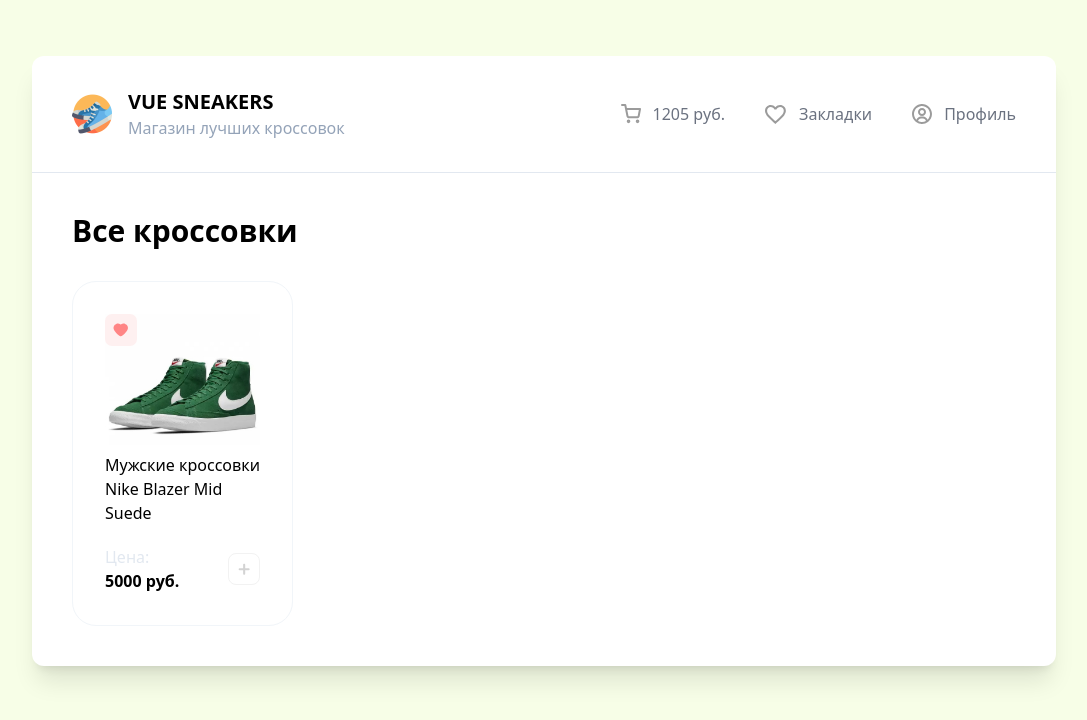
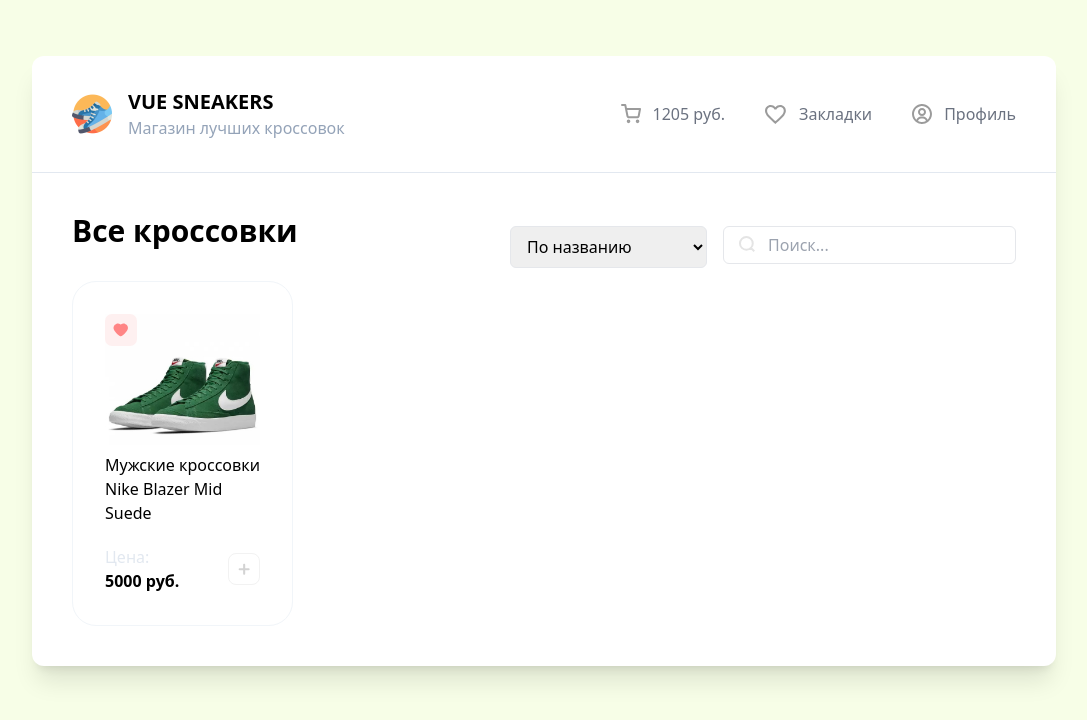
Before and after one commit to GviDoN94/sneakers, a Vue app: page / in a window 1280 px wide. Shown: the top 720 px of the page, without its empty margins (96-1183 px from the left). Built offline with nearby package versions, Linux system fonts and the light colour scheme.

Commit message:
The search and sorting layout added

```diff
--- a/src/App.vue
+++ b/src/App.vue
@@ -4,7 +4,30 @@
     <Header />
 
     <div class="p-10">
-      <h2 class="text-3xl font-bold mb-8">Все кроссовки</h2>
+      <div class="flex justify-between items-center">
+        <h2 class="text-3xl font-bold mb-8">Все кроссовки</h2>
+
+        <div class="flex gap-4">
+          <select class="py-2 px-3 border rounded-md outline-none">
+            <option>По названию</option>
+            <option>По цене (дешевые)</option>
+            <option>По цене (дорогие)</option>
+          </select>
+
+          <div class="relative">
+            <img
+              class="absolute top-2.5 left-4"
+              src="/search.svg"
+              alt="Search"
+            />
+            <input
+              type="text"
+              placeholder="Поиск..."
+              class="border rounded-md py-1.5 pl-11 pr-4 outline-none focus:border-gray-400"
+            />
+          </div>
+        </div>
+      </div>
 
       <CardList />
     </div>
```
